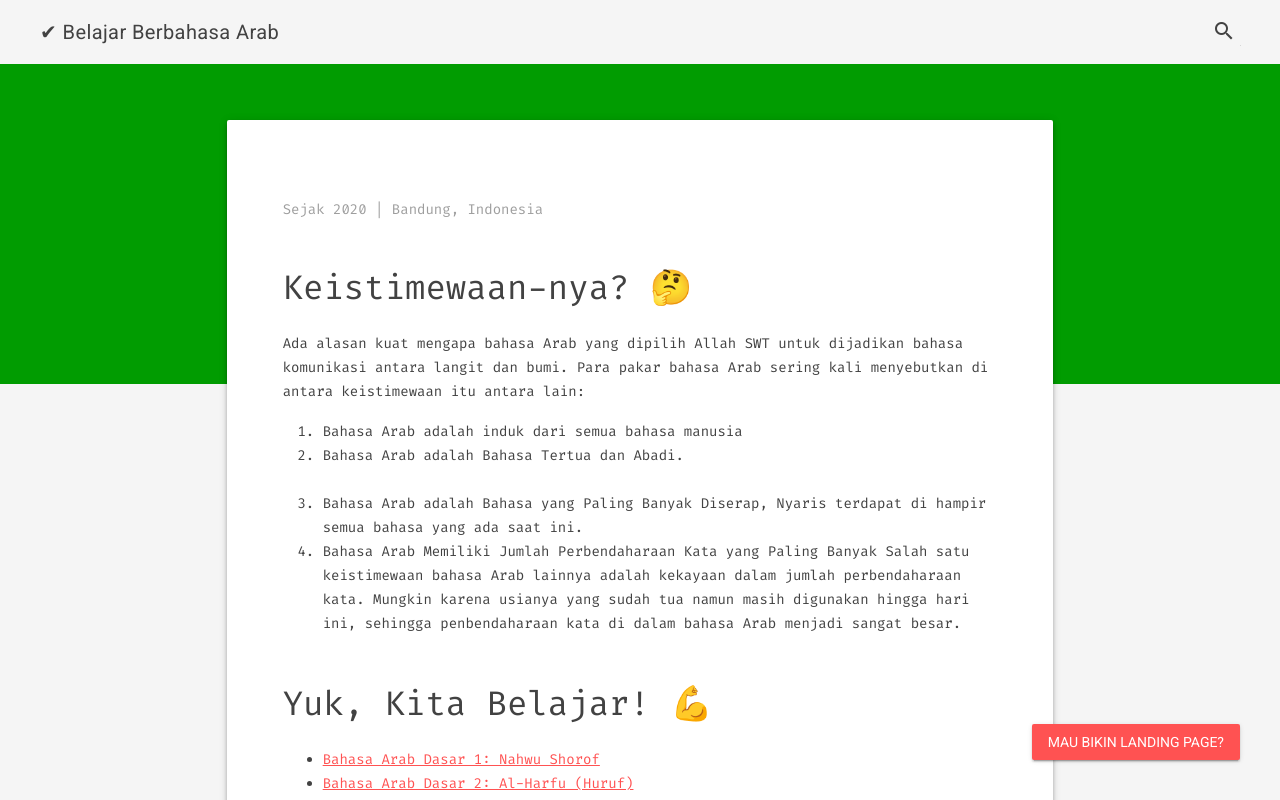
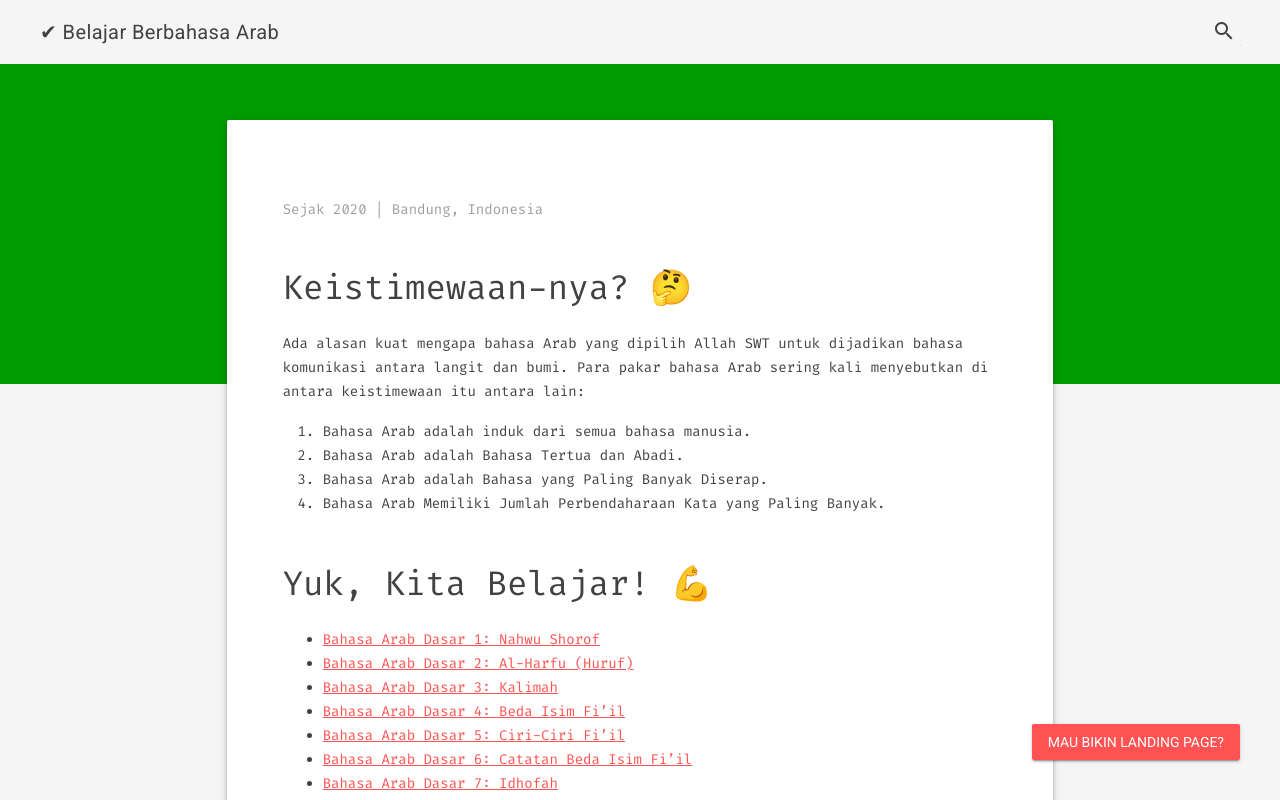
Before and after one commit to nisacodelifings/ibba, a plain HTML site: page index.html in a window 1280 px wide. Drawn offline with nearby package versions, Linux system fonts and the light colour scheme.

Commit message:
Update index.html

```diff
--- a/index.html
+++ b/index.html
@@ -70,12 +70,11 @@
                         Ada alasan kuat mengapa bahasa Arab yang dipilih Allah SWT untuk dijadikan bahasa komunikasi antara langit dan bumi. Para pakar bahasa Arab sering kali menyebutkan di antara keistimewaan itu antara lain:
                     </p>
                     <ol>
-                        <li>Bahasa Arab adalah induk dari semua bahasa manusia <br>
+                        <li>Bahasa Arab adalah induk dari semua bahasa manusia. </li>
                         <li>Bahasa Arab adalah Bahasa Tertua dan Abadi. </li>
-                        <br>
-                        <li>Bahasa Arab adalah Bahasa yang Paling Banyak Diserap,
-                            Nyaris terdapat di hampir semua bahasa yang ada saat ini. <li>Bahasa Arab Memiliki Jumlah Perbendaharaan Kata yang Paling Banyak Salah satu keistimewaan bahasa Arab lainnya adalah kekayaan dalam jumlah perbendaharaan kata. Mungkin karena usianya yang sudah tua namun masih digunakan hingga hari ini, sehingga penbendaharaan kata di dalam bahasa Arab menjadi sangat besar.</li>
-                    </ol>
+
+                        <li>Bahasa Arab adalah Bahasa yang Paling Banyak Diserap. </li>
+<li>Bahasa Arab Memiliki Jumlah Perbendaharaan Kata yang Paling Banyak.</li> </ol>
                     <h3>Yuk, Kita Belajar! &#128170;</h3>
                     <!-- wp:list -->
                     <ul>
```
